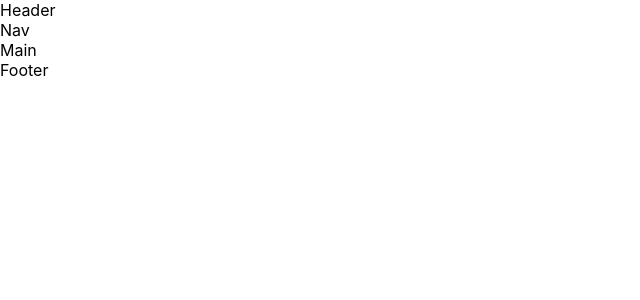
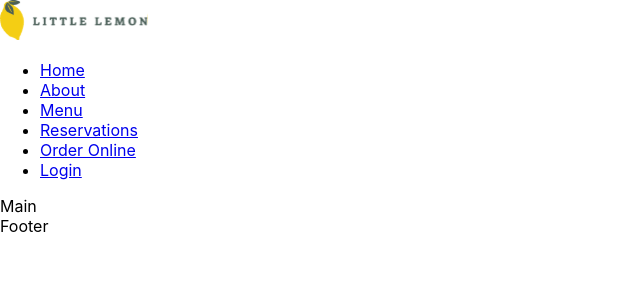
Before and after one commit to kate-mills/little-lemon-capstone, a React (Create React App) app: page / in a window 1280 px wide. Shown: the top 300 px of the page, without its empty margins (0-640 px from the left). Built offline with nearby package versions, Linux system fonts and the light colour scheme.

Commit message:
Add the logo and navigation elements

```diff
--- a/src/components/Header.js
+++ b/src/components/Header.js
@@ -4,7 +4,6 @@ import Nav from './Nav'
 const Header = () => {
   return (
     <header>
-    Header
       <Nav />
     </header>
   )
--- a/src/components/Nav.js
+++ b/src/components/Nav.js
@@ -1,9 +1,22 @@
 import * as React from 'react'
+
+import logo from '../assets/logo.svg'
+
+import { websiteLinks } from '../constants/links'
 
 const Nav = () => {
   return (
     <nav>
-      Nav
+      <img src={logo} alt="Little Lemon Logo" />
+      <ul>
+        {websiteLinks.map(({ title, href }) => {
+          return (
+            <li key={title}>
+              <a href={href}>{title}</a>
+            </li>
+          )
+        })}
+      </ul>
     </nav>
   )
 }
--- /dev/null
+++ b/src/constants/links.js
@@ -0,0 +1,8 @@
+export const websiteLinks = [
+  { title: 'Home', href: '/' },
+  { title: 'About', href: '/about' },
+  { title: 'Menu', href: '/menu' },
+  { title: 'Reservations', href: '/reservations' },
+  { title: 'Order Online', href: '/order-online' },
+  { title: 'Login', href: '/login' },
+];
```
Also changed, not shown: src/assets/logo.svg (added).
